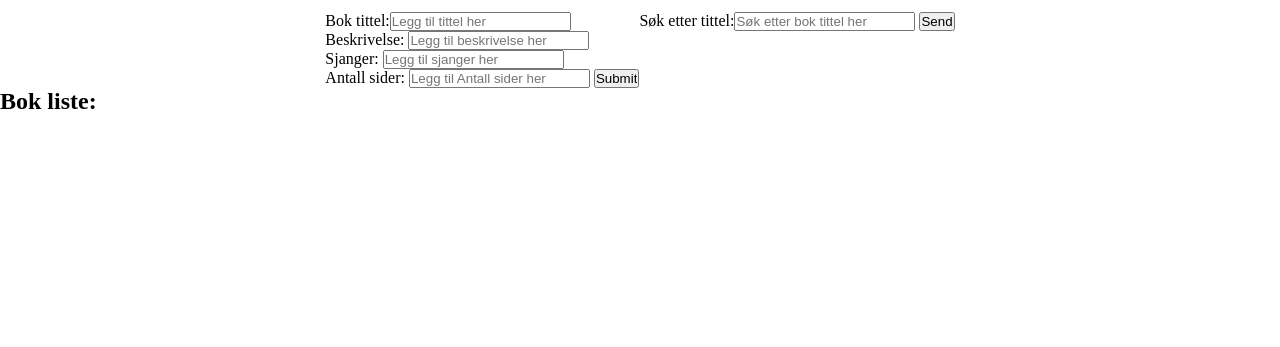
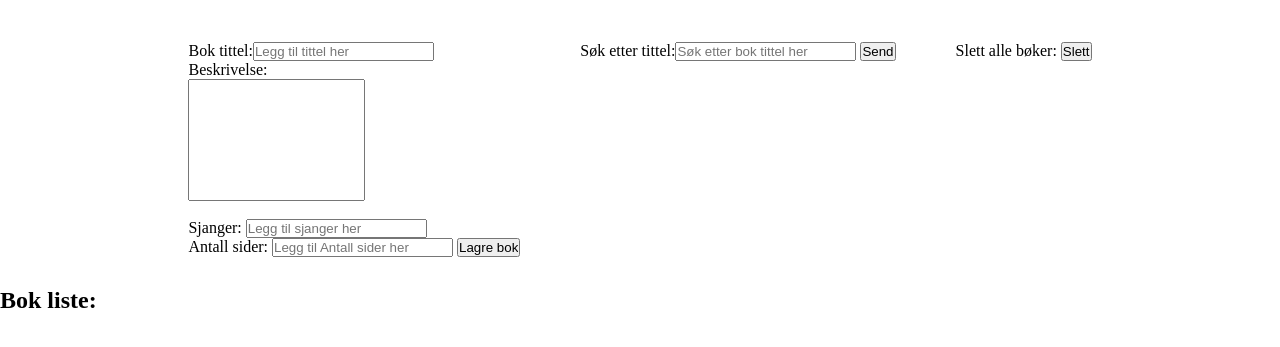
Before and after one commit to Balxkodehodet/PersonligDashboard, a plain HTML site: page index.html in a window 1280 px wide. Shown: the part 55-402 px from the top of the page. Drawn offline with Linux system fonts and the light colour scheme.

Commit message:
added delete all button and functionality

```diff
--- a/index.html
+++ b/index.html
@@ -18,11 +18,12 @@
         />
         <br />
         Beskrivelse:
-        <input
+        <textarea
           id="dash-descriptiontxt"
-          type="textarea"
+          rows="8"
           placeholder="Legg til beskrivelse her"
-        />
+        >
+        </textarea>
         <br />
         Sjanger:
         <input
@@ -48,6 +49,11 @@
         />
         <input id="resetSearch" type="submit" />
       </form>
+      <br />
+      <form id="delete-data">
+        Slett alle bøker:
+        <input id="delete-books" type="submit" />
+      </form>
     </section>
     <h2>Bok liste:</h2>
     <section id="bookList"></section>
--- a/script.js
+++ b/script.js
@@ -13,8 +13,12 @@ let formTxtData = document.getElementById("formTxtData");
 let formSearchData = document.getElementById("search-data");
 let searchResults = false;
 let resetSearch = document.getElementById("resetSearch");
+let deleteData = document.getElementById("delete-data");
+let deleteBooks = document.getElementById("delete-books");
 
 resetSearch.value = "Send";
+deleteBooks.value = "Slett";
+submitDataBtn.value = "Lagre bok";
 // Only use if you want to delete localstorage files
 //localStorage.removeItem("bookList");
 
@@ -191,7 +195,28 @@ formSearchData.addEventListener("submit", (e) => {
   }
   console.log(bookFiltered);
 });
+// Eventlistnere for text typing in the form search data
+formSearchData.addEventListener("input", (e) => {
+  e.preventDefault();
+  searchResults === true;
+  bookFiltered = bookList.filter((b) =>
+    b.title.toLowerCase().includes(dashSearch.value.toLowerCase())
+  );
+  renderSearchResults();
+});
 
+// Slett alle bøker
+deleteData.addEventListener("submit", (e) => {
+  e.preventDefault();
+  console.log("Slett knappen ble trykket på");
+  localStorage.removeItem("bookList");
+  bookList = loadData("bookList");
+  // Hvis array er tomt og gjort om til undefined eller null av loadData
+  if (Array.isArray(bookList) !== true) {
+    bookList = []; // gjør det om til tomt array igjen
+  }
+  renderPage(bookList);
+});
 // Functions to ease the way to save and load to localStorage
 function saveData(objName, objContent) {
   return localStorage.setItem(objName, JSON.stringify(objContent));
--- a/style.css
+++ b/style.css
@@ -16,6 +16,7 @@ body {
   display: flex;
   flex-direction: row;
   justify-content: center;
+  flex-wrap: wrap;
 }
 .bookdiv {
   display: flex;
@@ -51,7 +52,13 @@ img {
   margin: 15px;
   height: 25%;
 }
-#formTxtData {
+textarea {
+  resize: none;
+  display: flex;
+  justify-content: center;
+  align-items: center;
 }
-input {
+form {
+  padding: 15px;
+  margin: 15px;
 }
```
